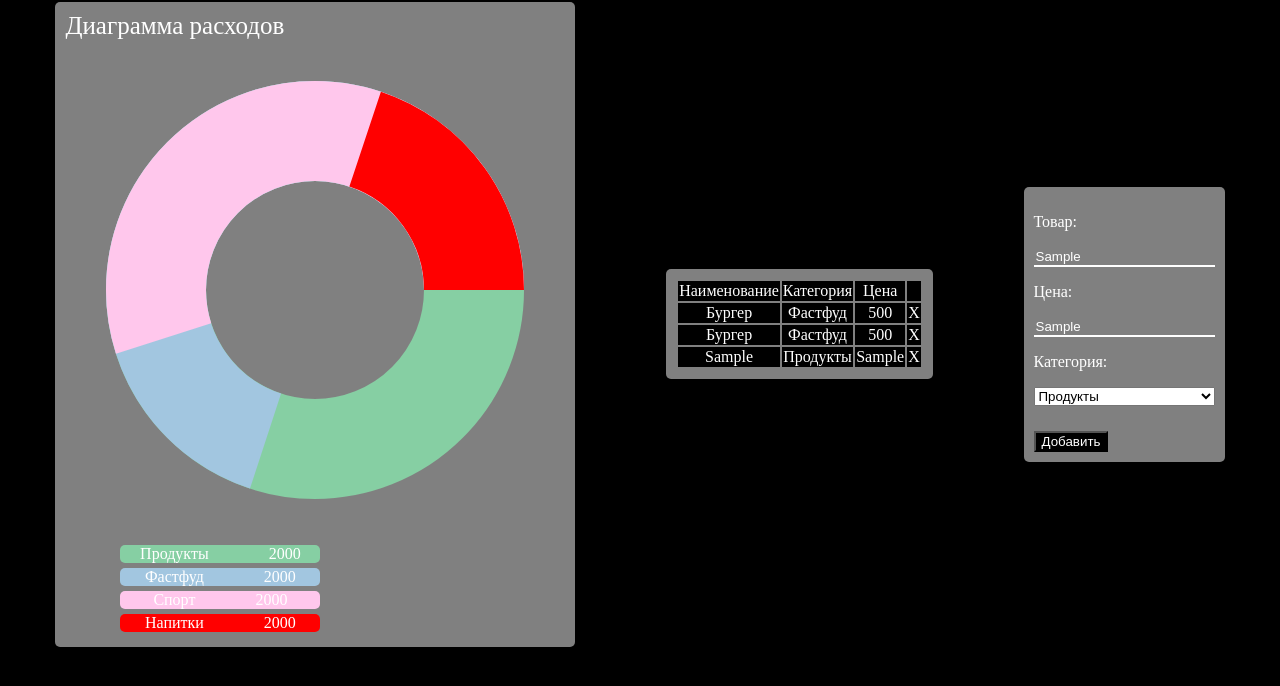
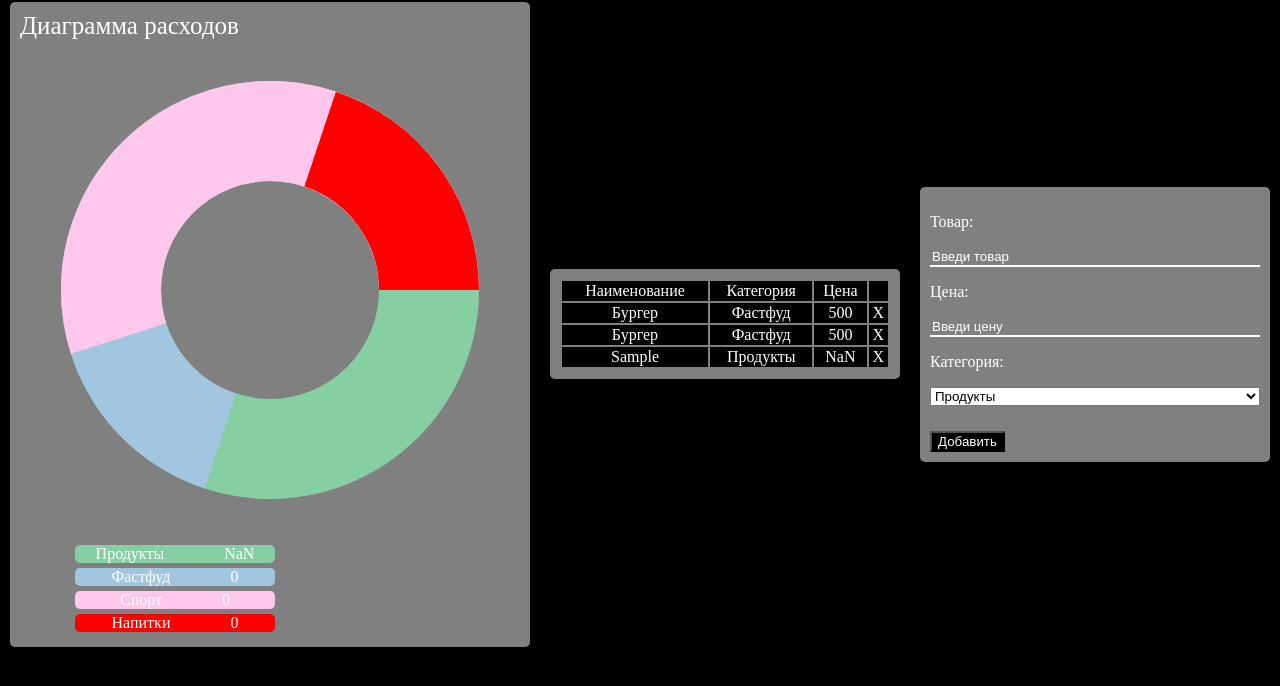
Before and after one commit to onoshkinivan/wallet, a plain HTML site: page index.html in a window 1280 px wide. Both pictures are taken after typing "Sample", "Sample" into the empty fields and a click on the button "Добавить". Shown: the part 78-764 px from the top of the page. Drawn offline with Linux system fonts and the light colour scheme.

Commit message:
Add files via upload

```diff
--- a/index.html
+++ b/index.html
@@ -31,19 +31,19 @@
                     <ul class="legend__list">
                         <li class="legend__item1">
                             <span class="legend__desc">Продукты</span>
-                            <div class="legend__price">2000</div>
+                            <div class="legend__price">0</div>
                         </li>
                         <li class="legend__item2">
                             <span class="legend__desc">Фастфуд</span>
-                            <div class="legend__price">2000</div>
+                            <div class="legend__price">0</div>
                         </li>
                         <li class="legend__item3">
                             <span class="legend__desc">Спорт</span>
-                            <div class="legend__price">2000</div>
+                            <div class="legend__price">0</div>
                         </li>
                         <li class="legend__item4">
                             <span class="legend__desc">Напитки</span>
-                            <div class="legend__price">2000</div>
+                            <div class="legend__price">0</div>
                         </li>
                     </ul>
                 </div>
--- a/main.js
+++ b/main.js
@@ -1,18 +1,27 @@
 let sale = document.querySelector('.btn');
 let tbody = document.querySelector('.tbody');
 let selectCategory = document.querySelector('.edit__input');
-let name = document.querySelector('.editor__input');
-let price = document.querySelector('.editor__input');
+// let name = document.querySelector('.editor__input');- не нужны, так как задается как имя при cash.name
+// let price = document.querySelector('.editor__input');- не нужны, так как задается как имя при cash.price
 let del = document.querySelector('.delete');
 let diagram = document.querySelector('.diagram');
+let categories = document.querySelectorAll('.legend__desc')
 
-let cash = {}
-
+//Обработка клика кнопки "Добавить"
 sale.addEventListener('click', (event) => {
     event.preventDefault();
+    let cash = {};
     cash.name = editor.name.value;
-    cash.category = editor.selectCategory.options[editor.selectCategory.selectedIndex].innerText;
-    cash.price = editor.price.value;
+    let options = editor.selectCategory.options;
+    cash.category = options[editor.selectCategory.selectedIndex].innerText;
+    cash.price = +editor.price.value;
+
+    for (let category of categories) {
+        if (cash.category == category.innerText) {
+            category.nextElementSibling.textContent = Number(category.nextElementSibling.innerText) + cash.price;
+        }
+    }
+
     tbody.insertAdjacentHTML('beforeEnd',
         `
      <tr class="cash__item cash__row">
@@ -23,11 +32,13 @@ sale.addEventListener('click', (event) => {
      </tr>
 `
     )
-
+    //Сброс полей
+    editor.reset()
 })
 
-console.log(cash)
 
+
+//Удаление покупки
 tbody.addEventListener('click', (event) => {
     if (event.target.classList.contains('delete')) {
         console.log('click')
--- a/style.css
+++ b/style.css
@@ -36,11 +36,16 @@ ul>li {
     display: flex;
     width: 100%;
     justify-content: space-between;
+    column-gap: 20px;
 }
 
 .table {
     width: 100%;
     text-align: center;
+}
+
+tr {
+    cursor: pointer;
 }
 
 .main__column {
@@ -49,6 +54,7 @@ ul>li {
     margin: auto;
     border-radius: 5px;
     padding: 10px;
+    flex: 1;
 }
 
 .diagram-title {
```
Also changed, not shown: 1 other file.
